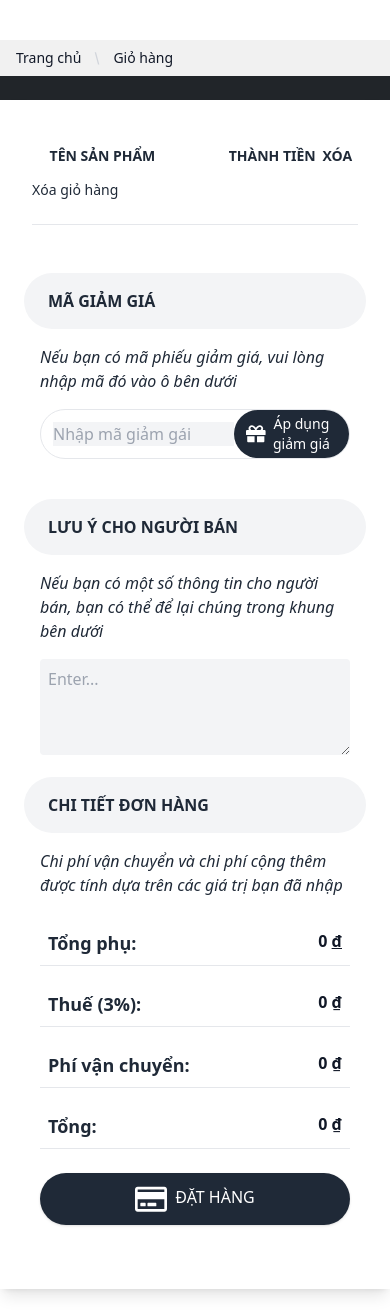
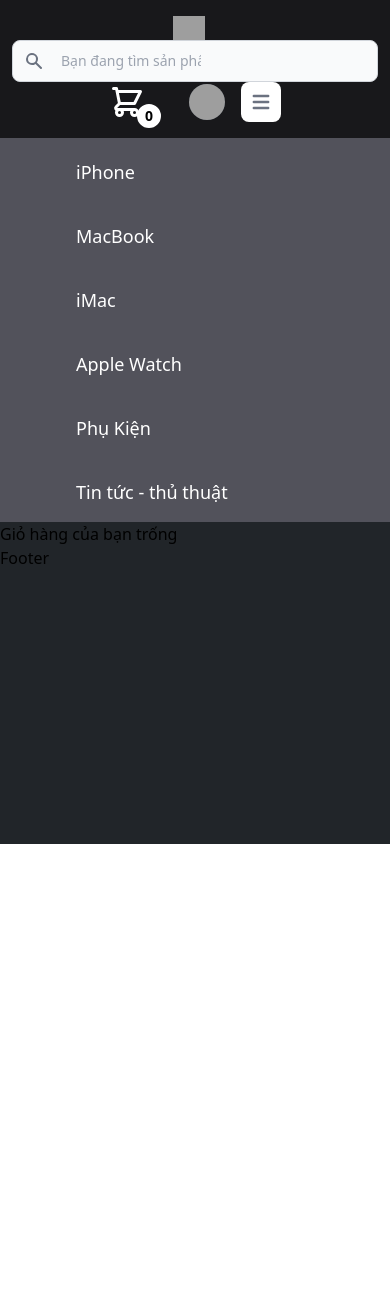
Before and after one commit to khoa259/fmobile-datn, a React (Vite) app: page /cart in a window 390 px wide. After the commit the page ends 844 px from the top, so only its background shows below. Built offline with nearby package versions, Linux system fonts and the light colour scheme; grey boxes are pictures that could not be loaded.

Commit message:
WEB-20: Create Shopping Cart

```diff
--- a/package.json
+++ b/package.json
@@ -6,7 +6,8 @@
   "scripts": {
     "dev": "vite --port 3000",
     "build": "vite build",
-    "preview": "vite preview"
+    "preview": "vite preview",
+    "server": "json-server-auth ./db.json --watch --port 3001"
   },
   "dependencies": {
     "@emotion/react": "^11.10.4",
@@ -15,6 +16,7 @@
     "@reduxjs/toolkit": "^1.8.5",
     "antd": "^4.23.2",
     "axios": "^0.27.2",
+    "json-server-auth": "^2.1.0",
     "react": "^18.2.0",
     "react-dom": "^18.2.0",
     "react-hook-form": "^7.36.0",
--- a/src/App.jsx
+++ b/src/App.jsx
@@ -3,6 +3,7 @@
 import WebsiteLayout from "./Layout/WebsiteLayout";
 import HomePage from "./pages/client/HomePage";
 import ShopppingCart from "./pages/client/shoppingCart";
+import "react-toastify/dist/ReactToastify.css";
 import { ToastContainer } from "react-toastify";
 
 function App() {
@@ -19,9 +20,9 @@
           <Route path="/phu-kien" element={<h1>Phu kien page</h1>} />
           <Route path="/tin-tuc" element={<h1>Tin Tuc</h1>} />
           <Route path="/dich-vu" element={<h1>Dich vu</h1>} />
+          <Route path="/cart" element={<ShopppingCart />} />
         </Route>
         {/* Router cart */}
-        <Route path="/cart" element={<ShopppingCart />} />
       </Routes>
     </div>
   );
--- a/src/api/instance.jsx
+++ b/src/api/instance.jsx
@@ -1,6 +1,6 @@
 import axios from "axios";
 
 const instance = axios.create({
-  baseURL: "https://62d6cb4a49c87ff2af2d5424.mockapi.io",
+  baseURL: "http://localhost:3001",
 });
 export default instance;
--- a/src/app/store.jsx
+++ b/src/app/store.jsx
@@ -1,5 +1,5 @@
 import { configureStore } from "@reduxjs/toolkit";
-import productReducer from "../feature/productSlice";
+import productReducer from "../slice/productSlice";
 import cartReducer, { getTotal } from "../slice/CartSlice";
 export const store = configureStore({
   reducer: {
--- a/src/components/Client/Navbar/NavBar.jsx
+++ b/src/components/Client/Navbar/NavBar.jsx
@@ -1,9 +1,13 @@
 import React from "react";
+import { useDispatch, useSelector } from "react-redux";
 import { Link, NavLink } from "react-router-dom";
 import Search from "../Search/Search";
 import { MenuList } from "./data-menu";
 
 const NavBar = () => {
+  const cart = useSelector((state) => state.cart);
+  console.log("cart", cart.cartItems);
+  const dispatch = useDispatch();
   return (
     <div>
       <nav className="bg-zinc-900 px-3 py-4 border-gray-200 dark:bg-gray-900 ">
@@ -17,34 +21,36 @@
           </a>
           <Search />
           <div className="flex items-center md:order-2 ">
-          <NavLink to={'/cart'}><button
-              type="button"
-              className="relative flex mr-3 text-sm rounded-full ">
-
+            <NavLink to={"/cart"}>
+              <button type="button" className="relative flex mr-3 text-sm rounded-full ">
                 <svg
                   className="w-9 h-9 text-white bg-zinc-900 mr-8"
                   fill="none"
                   stroke="currentColor"
                   viewBox="0 0 24 24"
-                xmlns="http://www.w3.org/2000/svg">
+                  xmlns="http://www.w3.org/2000/svg"
+                >
                   <path
                     strokeLinecap="round"
                     strokeLinejoin="round"
                     strokeWidth="2"
-                  d="M3 3h2l.4 2M7 13h10l4-8H5.4M7 13L5.4 5M7 13l-2.293 2.293c-.63.63-.184 1.707.707 1.707H17m0 0a2 2 0 100 4 2 2 0 000-4zm-8 2a2 2 0 11-4 0 2 2 0 014 0z"></path>
+                    d="M3 3h2l.4 2M7 13h10l4-8H5.4M7 13L5.4 5M7 13l-2.293 2.293c-.63.63-.184 1.707.707 1.707H17m0 0a2 2 0 100 4 2 2 0 000-4zm-8 2a2 2 0 11-4 0 2 2 0 014 0z"
+                  ></path>
                 </svg>
                 <span className="top-5 left-7 absolute w-6 h-6 bg-white border-2 border-white dark:border-gray-800 rounded-full font-bold">
-                1
+                  {cart.cartItems.length}
                 </span>
               </button>
             </NavLink>
+
             <button
               type="button"
               className="flex mr-3 text-sm bg-gray-800 rounded-full md:mr-0 focus:ring-4 focus:ring-gray-300 dark:focus:ring-gray-600"
               id="user-menu-button"
               aria-expanded="false"
               data-dropdown-toggle="user-dropdown"
-              data-dropdown-placement="bottom">
+              data-dropdown-placement="bottom"
+            >
               <span className="sr-only">Open user menu</span>
               <img
                 className="w-9 h-9 rounded-full"
@@ -64,11 +70,10 @@
                 inset: "0px auto auto 0px",
                 margin: 0,
                 transform: "translate(0px, 7905px)",
-              }}>
+              }}
+            >
               <div className="py-3 px-4">
-                <span className="block text-sm text-gray-900 dark:text-white">
-                  Bonnie Green
-                </span>
+                <span className="block text-sm text-gray-900 dark:text-white">Bonnie Green</span>
                 <span className="block text-sm font-medium text-gray-500 truncate dark:text-gray-400">
                   name@flowbite.com
                 </span>
@@ -78,7 +83,8 @@
                   <li key={index}>
                     <Link
                       to={data.path}
-                      className="block py-2 px-4 text-sm text-gray-700 hover:bg-gray-100 dark:hover:bg-gray-600 dark:text-gray-200 dark:hover:text-white">
+                      className="block py-2 px-4 text-sm text-gray-700 hover:bg-gray-100 dark:hover:bg-gray-600 dark:text-gray-200 dark:hover:text-white"
+                    >
                       {data.label}
                     </Link>
                   </li>
@@ -90,14 +96,16 @@
               type="button"
               className=" bg-white inline-flex items-center p-2 ml-1 text-sm text-gray-500 rounded-lg md:hidden hover:bg-gray-100 focus:outline-none focus:ring-2 focus:ring-gray-200 dark:text-gray-400 dark:hover:bg-gray-700 dark:focus:ring-gray-600"
               aria-controls="mobile-menu-2"
-              aria-expanded="false">
+              aria-expanded="false"
+            >
               <span className="sr-only">Open main menu</span>
               <svg
                 className="w-6 h-6"
                 aria-hidden="true"
                 fill="currentColor"
                 viewBox="0 0 20 20"
-                xmlns="http://www.w3.org/2000/svg">
+                xmlns="http://www.w3.org/2000/svg"
+              >
                 <path
                   fillRule="evenodd"
                   d="M3 5a1 1 0 011-1h12a1 1 0 110 2H4a1 1 0 01-1-1zM3 10a1 1 0 011-1h12a1 1 0 110 2H4a1 1 0 01-1-1zM3 15a1 1 0 011-1h12a1 1 0 110 2H4a1 1 0 01-1-1z"
@@ -108,17 +116,17 @@
           </div>
         </div>
       </nav>
-      <div
-        className=" justify-between items-center w-full md:flex md:w-auto md:order-1 bg-zinc-600"
-        id="mobile-menu-2">
+      <div className=" justify-between items-center w-full md:flex md:w-auto md:order-1 bg-zinc-600" id="mobile-menu-2">
         <ul className="mx-auto">
           {MenuList.map((data, index) => (
             <li
               key={index}
-              className="inline-block py-3 px-5 h-16 md:px-2 hover:bg-zinc-500 hover:border-b-4 border-blue-400">
+              className="inline-block py-3 px-5 h-16 md:px-2 hover:bg-zinc-500 hover:border-b-4 border-blue-400"
+            >
               <Link
                 to={data.path}
-                className="text-white block py-2 px-14 text-lg font-normal dark:hover: dark:text-gray-200 dark:hover:text-white">
+                className="text-white block py-2 px-14 text-lg font-normal dark:hover: dark:text-gray-200 dark:hover:text-white"
+              >
                 {data.label}
               </Link>
             </li>
--- a/src/pages/client/HomePage.jsx
+++ b/src/pages/client/HomePage.jsx
@@ -4,8 +4,8 @@
 const HomePage = () => {
   return (
     <div>
-      {/* <Banner /> */}
-      {/* <ListProduct /> */}
+      <Banner />
+      <ListProduct />
     </div>
   );
 };
--- a/src/pages/client/shoppingCart.jsx
+++ b/src/pages/client/shoppingCart.jsx
@@ -9,7 +9,8 @@
   const cart = useSelector((state) => state.cart);
   console.log("cart", cart);
   const dispatch = useDispatch();
-  const navigate = useNavigate();
+
+  const noCart = localStorage.getItem("cartProducts");
 
   useEffect(() => {
     dispatch(getTotal());
@@ -31,227 +32,126 @@
     dispatch(clearCart());
   };
 
+  if (cart.cartItems.length === 0) {
+    return <div>Giỏ hàng của bạn trống</div>;
+  } else {
     return (
-    <div>
-      <ol
-        role="list"
-        className="bg-[#F1F1F1] max-w-2xl mt-10 mx-auto px-4 py-2 flex items-center space-x-2 sm:px-6 lg:max-w-7xl lg:px-8"
+      <>
+        <div className="container w-full h-full">
+          <div className="flex shadow-md ">
+            <div className="w-3/4 bg-white px-10 py-10">
+              <div className="flex justify-between ">
+                <h1 className="font-semibold text-2xl">Shopping Cart</h1>
+              </div>
+              <div className="flex justify-between">
+                <h1 className="font-semibold text-2xl">Items in Shopping Cart</h1>
+                <span className="font-semibold text-2xl">{cart.cartItems.length}</span>
+              </div>
+              <div className="flex mt-10 mb-5">
+                <h3 className="font-semibold text-gray-600 text-xs uppercase w-2/5">Product Details</h3>
+                <h3 className="font-semibold text-center text-gray-600 text-xs uppercase w-1/5 text-center">
+                  Quantity
+                </h3>
+                <h3 className="font-semibold text-center text-gray-600 text-xs uppercase w-1/5 text-center">Price</h3>
+                <h3 className="font-semibold text-center text-gray-600 text-xs uppercase w-1/5 text-center">Total</h3>
+              </div>
+
+              {/* ----------------------------Map-item------------------- */}
+              {cart.cartItems &&
+                cart?.cartItems?.map((item, index) => (
+                  <div className="flex items-center hover:bg-gray-100 -mx-8 px-6 py-5" key={index + 1}>
+                    <div className="flex w-2/5">
+                      <div className="w-20">
+                        <img className="h-24" src={item.img} alt />
+                      </div>
+                      <div className="flex flex-col justify-between ml-4 flex-grow">
+                        <span className="font-bold text-sm">{item.name}</span>
+                        <NavLink
+                          href="#"
+                          className="font-semibold hover:text-red-500 text-gray-500 text-xs"
+                          onClick={() => handleRemoveCart(item)}
                         >
-        <li>
-          <div className="flex items-center">
-            <NavLink to={"/"} className="mr-2 text-sm font-medium text-gray-900">
-              Trang chủ
+                          Remove
                         </NavLink>
-            <svg
-              width="16"
-              height="20"
-              viewBox="0 0 16 20"
-              fill="currentColor"
-              xmlns="http://www.w3.org/2000/svg"
-              aria-hidden="true"
-              className="w-4 h-5 text-gray-300"
-            >
-              <path d="M5.697 4.34L8.98 16.532h1.327L7.025 4.341H5.697z" />
-            </svg>
-          </div>
-        </li>
-
-        <li>
-          <div className="flex items-center">
-            <NavLink to={"/cart"} className="mr-2 text-sm font-medium text-gray-900">
-              Giỏ hàng
-            </NavLink>
-          </div>
-        </li>
-      </ol>
-      <div className="flex justify-center my-6">
-        <div className="flex flex-col w-full p-8 text-gray-800 bg-white shadow-lg pin-r pin-y md:w-4/5 lg:w-4/5">
-          <div className="flex-1">
-            <table className="w-full text-sm lg:text-base">
-              <thead>
-                <tr className="h-12 uppercase">
-                  <th className="hidden md:table-cell">Hình ảnh</th>
-                  <th className="text-center">Tên sản phẩm</th>
-                  <th className="lg:text-right text-left pl-5 lg:pl-0">
-                    <span className="hidden lg:inline float-left">Số lượng</span>
-                  </th>
-                  <th className="hidden text-right md:table-cell">Đơn giá</th>
-                  <th className="text-right">Thành tiền</th>
-                  <th>Xóa</th>
-                </tr>
-              </thead>
-              <tbody>
-                {cart.cartItems.map((item) => (
-                  <tr key={item._id0}>
-                    <td className="hidden pb-4 md:table-cell">
-                      <img src={item.image} className="w-20 rounded mx-auto" alt="Thumbnail" />
-                    </td>
-                    <td>
-                      <p className="mb-2 md:ml-4 float-left">{item.name}</p>
-                    </td>
-                    <td className="w-28 float-left mt-8">
-                      <div className="w-20 h-10 ">
-                        <div className="flex flex-row w-full h-8">
-                          <Button type="danger" onClick={() => handleDecreaseCart(item)}>
-                            -
-                          </Button>
-                          <input type="number" min={1} value={item.quantity} className="text-center w-20" />
-                          <Button type="primary" onClick={() => handleIncreaseCart(item)}>
-                            +
-                          </Button>
-                        </div>
-                      </div>
-                    </td>
-                    <td className="hidden text-right md:table-cell">
-                      <span className="text-sm text-center lg:text-base font-medium">
-                        {item.price.toLocaleString("vi-VN")} <u>đ</u>
-                      </span>
-                    </td>
-                    <td className="text-right">
-                      <span className="text-sm lg:text-base font-medium">
-                        {(item.quantity * item.price).toLocaleString("vi-VN")} <u>đ</u>
-                      </span>
-                    </td>
-                    <td className="text-center">
-                      <Button type="danger" onClick={() => handleRemoveCart(item)}>
-                        {<DeleteFilled />}
-                      </Button>
-                    </td>
-                  </tr>
-                ))}
-                <Button type="danger" onClick={() => hanleClearCart()}>
-                  Xóa giỏ hàng
-                </Button>
-              </tbody>
-            </table>
-            <hr className="pb-6 mt-6" />
-            <div className="my-4 mt-6 -mx-2 lg:flex">
-              <div className="lg:px-2 lg:w-1/2">
-                <div className="p-4 bg-gray-100 rounded-full">
-                  <h1 className="ml-2 font-bold uppercase">MÃ GIẢM GIÁ</h1>
-                </div>
-                <div className="p-4">
-                  <p className="mb-4 italic">Nếu bạn có mã phiếu giảm giá, vui lòng nhập mã đó vào ô bên dưới</p>
-                  <div className="justify-center md:flex">
-                    <form action="" method="POST">
-                      <div className="flex items-center w-full h-13 pl-3 bg-white bg-gray-100 border rounded-full">
-                        <input
-                          type="coupon"
-                          name="code"
-                          id="coupon"
-                          placeholder="Nhập mã giảm gái"
-                          value=""
-                          className="w-full bg-gray-100 outline-none appearance-none focus:outline-none active:outline-none"
-                        />
-                        <button
-                          type="submit"
-                          className="text-sm flex items-center px-3 py-1 text-white bg-gray-800 rounded-full outline-none md:px-4 hover:bg-gray-700 focus:outline-none active:outline-none"
-                        >
-                          <svg
-                            aria-hidden="true"
-                            data-prefix="fas"
-                            data-icon="gift"
-                            className="w-8"
-                            xmlns="http://www.w3.org/2000/svg"
-                            viewBox="0 0 512 512"
-                          >
-                            <path
-                              fill="currentColor"
-                              d="M32 448c0 17.7 14.3 32 32 32h160V320H32v128zm256 32h160c17.7 0 32-14.3 32-32V320H288v160zm192-320h-42.1c6.2-12.1 10.1-25.5 10.1-40 0-48.5-39.5-88-88-88-41.6 0-68.5 21.3-103 68.3-34.5-47-61.4-68.3-103-68.3-48.5 0-88 39.5-88 88 0 14.5 3.8 27.9 10.1 40H32c-17.7 0-32 14.3-32 32v80c0 8.8 7.2 16 16 16h480c8.8 0 16-7.2 16-16v-80c0-17.7-14.3-32-32-32zm-326.1 0c-22.1 0-40-17.9-40-40s17.9-40 40-40c19.9 0 34.6 3.3 86.1 80h-86.1zm206.1 0h-86.1c51.4-76.5 65.7-80 86.1-80 22.1 0 40 17.9 40 40s-17.9 40-40 40z"
-                            />
-                          </svg>
-                          <span className="font-medium">Áp dụng giảm giá</span>
-                        </button>
-                      </div>
-                    </form>
-                  </div>
-                </div>
-                <div className="p-4 mt-6 bg-gray-100 rounded-full">
-                  <h1 className="ml-2 font-bold uppercase">Lưu ý cho người bán</h1>
-                </div>
-                <div className="p-4">
-                  <p className="mb-4 italic">
-                    Nếu bạn có một số thông tin cho người bán, bạn có thể để lại chúng trong khung bên dưới
-                  </p>
-                  <textarea className="w-full h-24 p-2 bg-gray-100 rounded" placeholder="Enter..."></textarea>
-                </div>
-              </div>
-              <div className="lg:px-2 lg:w-1/2">
-                <div className="p-4 bg-gray-100 rounded-full">
-                  <h1 className="ml-2 font-bold uppercase">Chi tiết đơn hàng</h1>
-                </div>
-                <div className="p-4">
-                  <p className="mb-6 italic">
-                    Chi phí vận chuyển và chi phí cộng thêm được tính dựa trên các giá trị bạn đã nhập
-                  </p>
-                  <div className="flex justify-between border-b">
-                    <div className="lg:px-4 lg:py-2 m-2 text-lg lg:text-xl font-bold text-center text-gray-800">
-                      Tổng phụ:
-                    </div>
-                    <div className="lg:px-4 lg:py-2 m-2 lg:text-lg font-bold text-center text-gray-900">
-                      {cart.cartTotalAmout.toLocaleString("vn-VN")} <u>đ</u>
                       </div>
                     </div>
 
-                  <div className="flex justify-between pt-4 border-b">
-                    <div className="lg:px-4 lg:py-2 m-2 text-lg lg:text-xl font-bold text-center text-gray-800">
-                      Thuế (3%):
+                    <div className="flex justify-center w-1/5">
+                      <Button type="primary" onClick={() => handleDecreaseCart(item)}>
+                        <svg className="fill-current text-gray-600 w-3" viewBox="0 0 448 512">
+                          <path d="M416 208H32c-17.67 0-32 14.33-32 32v32c0 17.67 14.33 32 32 32h384c17.67 0 32-14.33 32-32v-32c0-17.67-14.33-32-32-32z" />
+                        </svg>
+                      </Button>
+                      <input type="number" min={1} value={item.quantity} className="text-center w-20" />
+                      <Button type="danger" onClick={() => handleIncreaseCart(item)}>
+                        <svg className="fill-current text-gray-600 w-3" viewBox="0 0 448 512">
+                          <path d="M416 208H272V64c0-17.67-14.33-32-32-32h-32c-17.67 0-32 14.33-32 32v144H32c-17.67 0-32 14.33-32 32v32c0 17.67 14.33 32 32 32h144v144c0 17.67 14.33 32 32 32h32c17.67 0 32-14.33 32-32V304h144c17.67 0 32-14.33 32-32v-32c0-17.67-14.33-32-32-32z" />
+                        </svg>
+                      </Button>
                     </div>
-                    <div className="lg:px-4 lg:py-2 m-2 lg:text-lg font-bold text-center text-gray-900">
+                    <span className="text-center w-1/5 font-semibold text-sm">
+                      {item.price.toLocaleString("vi-VN")}
+                    </span>
+                    <span className="text-center w-1/5 font-semibold text-sm">
+                      {(item.quantity * item.price).toLocaleString("vi-VN")} <u>đ</u>
+                    </span>
+                  </div>
+                ))}
+              <NavLink to={"/"} className="flex font-semibold text-indigo-600 text-sm mt-10">
+                <svg className="fill-current mr-2 text-indigo-600 w-4" viewBox="0 0 448 512">
+                  <path d="M134.059 296H436c6.627 0 12-5.373 12-12v-56c0-6.627-5.373-12-12-12H134.059v-46.059c0-21.382-25.851-32.09-40.971-16.971L7.029 239.029c-9.373 9.373-9.373 24.569 0 33.941l86.059 86.059c15.119 15.119 40.971 4.411 40.971-16.971V296z" />
+                </svg>
+                Continue Shopping
+              </NavLink>
+            </div>
+            <div id="summary" className="w-1/4 px-8 py-10 bg-red-500">
+              <h1 className="font-semibold text-2xl border-b pb-8">Order Summary</h1>
+              <div className="flex justify-between mt-10 mb-5">
+                <span className="font-semibold text-sm uppercase">Total Items</span>
+                <span className="font-semibold text-sm">{cart.cartItems.length}</span>
+              </div>
+              <div className="flex justify-between mt-10 mb-5">
+                <span className="font-semibold text-sm uppercase">Tax</span>
+                <span className="font-semibold text-sm">
                   {cart.cartThue.toLocaleString("vi", {
                     style: "currency",
                     currency: "VND",
                   })}
+                </span>
               </div>
+              <div>
+                <label className="font-medium inline-block mb-3 text-sm uppercase">Shipping</label>
+                <select className="block p-2 text-gray-600 w-full text-sm">
+                  <option>Standard shipping - $10.00</option>
+                </select>
               </div>
-                  <div className="flex justify-between pt-4 border-b">
-                    <div className="lg:px-4 lg:py-2 m-2 text-lg lg:text-xl font-bold text-center text-gray-800">
-                      Phí vận chuyển:
+              <div className="py-10">
+                <label htmlFor="promo" className="font-semibold inline-block mb-3 text-sm uppercase">
+                  Promo Code
+                </label>
+                <input type="text" id="promo" placeholder="Enter your code" className="p-2 text-sm w-full" />
               </div>
-                    <div className="lg:px-4 lg:py-2 m-2 lg:text-lg font-bold text-center text-gray-900">
-                      {cart.cartShip.toLocaleString("vi", {
-                        style: "currency",
-                        currency: "VND",
-                      })}
-                    </div>
-                  </div>
-                  <div className="flex justify-between pt-4 border-b">
-                    <div className="lg:px-4 lg:py-2 m-2 text-lg lg:text-xl font-bold text-center text-gray-800">
-                      Tổng:
-                    </div>
-                    <div className="lg:px-4 lg:py-2 m-2 lg:text-lg font-bold text-center text-gray-900">
+              <button className="bg-red-500 hover:bg-red-600 px-5 py-2 text-sm text-white uppercase">Apply</button>
+              <div className="border-t mt-8">
+                <div className="flex font-semibold justify-between py-6 text-sm uppercase">
+                  <span>Total cost</span>
+                  <span>
                     {cart.cartTotal.toLocaleString("vi", {
                       style: "currency",
                       currency: "VND",
                     })}
+                  </span>
                 </div>
-                  </div>
-                  <NavLink to="/checkout">
-                    <button className="flex justify-center w-full px-10 py-3 mt-6 font-medium text-white uppercase bg-gray-800 rounded-full shadow item-center hover:bg-gray-700 focus:shadow-outline focus:outline-none">
-                      <svg
-                        aria-hidden="true"
-                        data-prefix="far"
-                        data-icon="credit-card"
-                        className="w-8"
-                        xmlns="http://www.w3.org/2000/svg"
-                        viewBox="0 0 576 512"
-                      >
-                        <path
-                          fill="currentColor"
-                          d="M527.9 32H48.1C21.5 32 0 53.5 0 80v352c0 26.5 21.5 48 48.1 48h479.8c26.6 0 48.1-21.5 48.1-48V80c0-26.5-21.5-48-48.1-48zM54.1 80h467.8c3.3 0 6 2.7 6 6v42H48.1V86c0-3.3 2.7-6 6-6zm467.8 352H54.1c-3.3 0-6-2.7-6-6V256h479.8v170c0 3.3-2.7 6-6 6zM192 332v40c0 6.6-5.4 12-12 12h-72c-6.6 0-12-5.4-12-12v-40c0-6.6 5.4-12 12-12h72c6.6 0 12 5.4 12 12zm192 0v40c0 6.6-5.4 12-12 12H236c-6.6 0-12-5.4-12-12v-40c0-6.6 5.4-12 12-12h136c6.6 0 12 5.4 12 12z"
-                        />
-                      </svg>
-                      <span className="ml-2 mt-5px">Đặt hàng</span>
+                <button className="bg-indigo-500 font-semibold hover:bg-indigo-600 py-3 text-sm text-white uppercase w-full">
+                  Checkout
                 </button>
-                  </NavLink>
               </div>
             </div>
           </div>
         </div>
-        </div>
-      </div>
-    </div>
+      </>
     );
+  }
 };
 
 export default ShopppingCart;
```
Also changed, not shown: db.json (added, +22 -0 lines), src/feature/components/listProduct.jsx (+19 -21 lines), src/slice/CartSlice.jsx (+5 -10 lines), src/slice/productSlice.jsx (renamed from src/feature/productSlice.jsx), 1 other file (tests, documents, lock files or other folders). Lines whose indentation alone changed are shown as unchanged.
